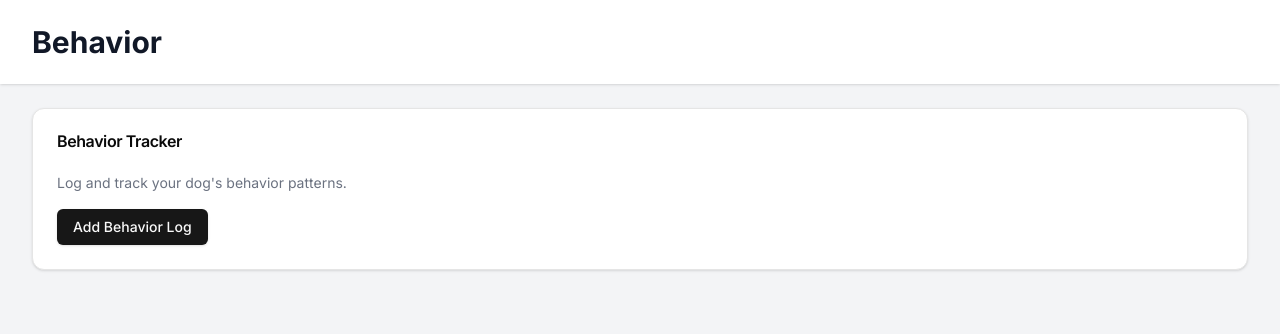
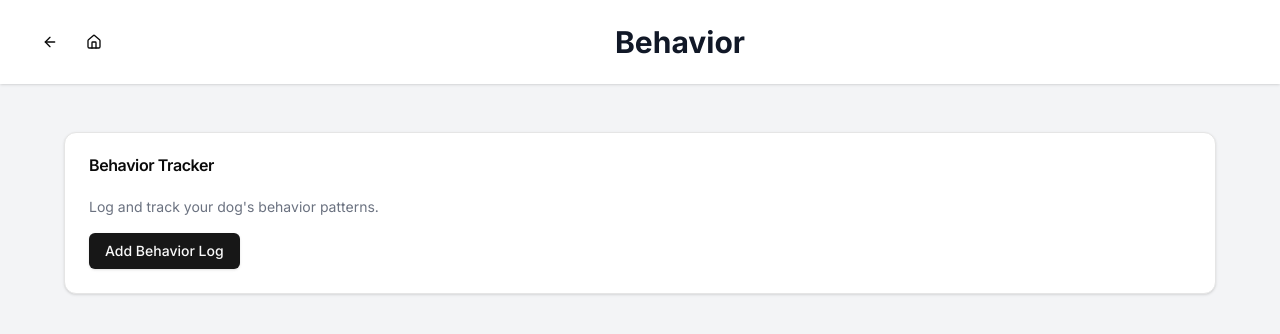
Before and after one commit to palworth/vai, a Next.js app: page /behavior in a window 1280 px wide. Shown: the top 334 px of the page. Built offline with nearby package versions, Linux system fonts and the light colour scheme; no server answers; sample sign-in values are in the browser's storage.

Commit message:
home and back button working.

```diff
--- a/app/behavior/page.tsx
+++ b/app/behavior/page.tsx
@@ -19,12 +19,6 @@ export default function Behavior() {
   }
 
   return (
-    <div className="min-h-screen bg-gray-100">
-      <header className="bg-white shadow">
-        <div className="max-w-7xl mx-auto py-6 px-4 sm:px-6 lg:px-8">
-          <h1 className="text-3xl font-bold text-gray-900">Behavior</h1>
-        </div>
-      </header>
     <main>
       <div className="max-w-7xl mx-auto py-6 sm:px-6 lg:px-8">
         <Card>
@@ -83,6 +77,5 @@ export default function Behavior() {
         </Card>
       </div>
     </main>
-    </div>
   )
 }
--- a/app/diet-exercise/page.tsx
+++ b/app/diet-exercise/page.tsx
@@ -26,12 +26,6 @@ export default function DietExercise() {
   }
 
   return (
-    <div className="min-h-screen bg-gray-100">
-      <header className="bg-white shadow">
-        <div className="max-w-7xl mx-auto py-6 px-4 sm:px-6 lg:px-8">
-          <h1 className="text-3xl font-bold text-gray-900">Diet & Exercise</h1>
-        </div>
-      </header>
     <main>
       <div className="max-w-7xl mx-auto py-6 sm:px-6 lg:px-8">
         <div className="grid grid-cols-1 md:grid-cols-2 gap-6">
@@ -94,6 +88,5 @@ export default function DietExercise() {
         </div>
       </div>
     </main>
-    </div>
   )
 }
--- a/app/dogs/[id]/page.tsx
+++ b/app/dogs/[id]/page.tsx
@@ -92,13 +92,6 @@ export default function DogPage({ params }: { params: Promise<{ id: string }> })
 
   return (
     <ToastProvider>
-      <div className="min-h-screen bg-gray-100">
-        <header className="bg-white shadow">
-          <div className="max-w-7xl mx-auto py-6 px-4 sm:px-6 lg:px-8">
-            <h1 className="text-3xl font-bold text-gray-900">{dog.name}</h1>
-          </div>
-        </header>
-        <main className="max-w-7xl mx-auto py-6 sm:px-6 lg:px-8">
       <Card>
         <CardHeader>
           <CardTitle>{isEditing ? 'Edit Dog Information' : 'Dog Information'}</CardTitle>
@@ -178,7 +171,6 @@ export default function DogPage({ params }: { params: Promise<{ id: string }> })
           <Button variant="destructive" onClick={handleDelete}>Delete Dog</Button>
         </CardFooter>
       </Card>
-        </main>
       <Toast open={toastOpen} onOpenChange={setToastOpen}>
         <div className={`${toastMessage.isError ? 'bg-red-100 border-red-400' : 'bg-green-100 border-green-400'} border-l-4 p-4`}>
           <ToastTitle className={`${toastMessage.isError ? 'text-red-800' : 'text-green-800'} font-bold`}>{toastMessage.title}</ToastTitle>
@@ -186,7 +178,6 @@ export default function DogPage({ params }: { params: Promise<{ id: string }> })
         </div>
       </Toast>
       <ToastViewport />
-      </div>
     </ToastProvider>
   )
 }
--- a/app/dogs/add/page.tsx
+++ b/app/dogs/add/page.tsx
@@ -50,13 +50,6 @@ export default function AddDogPage() {
 
   return (
     <ToastProvider>
-      <div className="min-h-screen bg-gray-100">
-        <header className="bg-white shadow">
-          <div className="max-w-7xl mx-auto py-6 px-4 sm:px-6 lg:px-8">
-            <h1 className="text-3xl font-bold text-gray-900">Add New Dog</h1>
-          </div>
-        </header>
-        <main className="max-w-7xl mx-auto py-6 sm:px-6 lg:px-8">
       <Card>
         <CardHeader>
           <CardTitle>Add New Dog</CardTitle>
@@ -118,7 +111,6 @@ export default function AddDogPage() {
           </form>
         </CardContent>
       </Card>
-        </main>
       <Toast open={toastOpen} onOpenChange={setToastOpen}>
         <div className={`${toastMessage.isError ? 'bg-red-100 border-red-400' : 'bg-green-100 border-green-400'} border-l-4 p-4`}>
           <ToastTitle className={`${toastMessage.isError ? 'text-red-800' : 'text-green-800'} font-bold`}>{toastMessage.title}</ToastTitle>
@@ -126,7 +118,6 @@ export default function AddDogPage() {
         </div>
       </Toast>
       <ToastViewport />
-      </div>
     </ToastProvider>
   )
 }
--- a/app/dogs/page.tsx
+++ b/app/dogs/page.tsx
@@ -4,7 +4,6 @@ import { useState, useEffect, useCallback } from 'react'
 import { useAuth } from '../contexts/AuthContext'
 import { collection, getDocs, query, where } from 'firebase/firestore'
 import { db } from '@/lib/firebase'
-import { Button } from "@/components/ui/button"
 import { Card, CardContent, CardDescription, CardHeader, CardTitle } from "@/components/ui/card"
 import Link from 'next/link'
 
@@ -36,16 +35,6 @@ export default function DogsPage() {
   }, [user, fetchDogs])
 
   return (
-    <div className="min-h-screen bg-gray-100">
-      <header className="bg-white shadow">
-        <div className="max-w-7xl mx-auto py-6 px-4 sm:px-6 lg:px-8 flex justify-between items-center">
-          <h1 className="text-3xl font-bold text-gray-900">My Dogs</h1>
-          <Link href="/dogs/add">
-            <Button>Add New Dog</Button>
-          </Link>
-        </div>
-      </header>
-      <main className="max-w-7xl mx-auto py-6 sm:px-6 lg:px-8">
     <div className="grid gap-6 md:grid-cols-2 lg:grid-cols-3">
       {dogs.map((dog) => (
         <Link href={`/dogs/${dog.id}`} key={dog.id}>
@@ -63,7 +52,5 @@ export default function DogsPage() {
         </Link>
       ))}
     </div>
-      </main>
-    </div>
   )
 }
--- a/app/health-wellness/page.tsx
+++ b/app/health-wellness/page.tsx
@@ -25,12 +25,6 @@ export default function HealthWellness() {
   }
 
   return (
-    <div className="min-h-screen bg-gray-100">
-      <header className="bg-white shadow">
-        <div className="max-w-7xl mx-auto py-6 px-4 sm:px-6 lg:px-8">
-          <h1 className="text-3xl font-bold text-gray-900">Health & Wellness</h1>
-        </div>
-      </header>
     <main>
       <div className="max-w-7xl mx-auto py-6 sm:px-6 lg:px-8">
         <div className="bg-white shadow sm:rounded-lg">
@@ -83,6 +77,5 @@ export default function HealthWellness() {
         </div>
       </div>
     </main>
-    </div>
   )
 }
--- a/app/layout.tsx
+++ b/app/layout.tsx
@@ -2,6 +2,7 @@ import './globals.css'
 import { Inter } from 'next/font/google'
 import { AuthProvider } from './contexts/AuthContext'
 import { AuthWrapper } from './components/AuthWrapper'
+import { PageLayout } from '@/components/PageLayout'
 
 const inter = Inter({ subsets: ['latin'] })
 
@@ -19,7 +20,11 @@ export default function RootLayout({
     <html lang="en">
       <body className={inter.className}>
         <AuthProvider>
-          <AuthWrapper>{children}</AuthWrapper>
+          <AuthWrapper>
+            <PageLayout>
+              {children}
+            </PageLayout>
+          </AuthWrapper>
         </AuthProvider>
       </body>
     </html>
--- a/app/page.tsx
+++ b/app/page.tsx
@@ -1,26 +1,8 @@
 import Link from 'next/link'
-import { Settings } from 'lucide-react'
 
-/**
- * Home Component
- *
- * This is the main page of the VetAI application. It's protected by the AuthWrapper,
- * so only authenticated users can access it.
- */
 export default function Home() {
   return (
-    <div className="min-h-screen bg-gray-100">
-      <header className="bg-white shadow">
-        <div className="max-w-7xl mx-auto py-6 px-4 sm:px-6 lg:px-8 flex justify-between items-center">
-          <h1 className="text-3xl font-bold text-gray-900">VetAI</h1>
-          <Link href="/settings">
-            <Settings className="h-6 w-6 text-gray-500 hover:text-gray-700" />
-          </Link>
-        </div>
-      </header>
-      <main>
-        <div className="max-w-7xl mx-auto py-6 sm:px-6 lg:px-8">
-          <div className="grid grid-cols-2 gap-6">
+    <div className="grid grid-cols-1 sm:grid-cols-2 gap-6">
       {[
         { title: 'Talk to VetAI', href: '/vetai-chat', description: 'Ask general health questions or discuss your dog\'s specific needs' },
         { title: 'Health & Wellness', href: '/health-wellness', description: 'Monitor health events and mental wellness' },
@@ -39,8 +21,5 @@ export default function Home() {
         </Link>
       ))}
     </div>
-        </div>
-      </main>
-    </div>
   )
 }
--- a/app/vetai-chat/page.tsx
+++ b/app/vetai-chat/page.tsx
@@ -1,11 +1,5 @@
 export default function VetAIChat() {
   return (
-    <div className="min-h-screen bg-gray-100">
-      <header className="bg-white shadow">
-        <div className="max-w-7xl mx-auto py-6 px-4 sm:px-6 lg:px-8">
-          <h1 className="text-3xl font-bold text-gray-900">Talk to VetAI</h1>
-        </div>
-      </header>
     <main>
       <div className="max-w-7xl mx-auto py-6 sm:px-6 lg:px-8">
         <div className="bg-white shadow sm:rounded-lg">
@@ -22,6 +16,5 @@ export default function VetAIChat() {
         </div>
       </div>
     </main>
-    </div>
   )
 }
--- /dev/null
+++ b/components/NavigationButtons.tsx
@@ -0,0 +1,35 @@
+'use client'
+
+import { useRouter, usePathname } from 'next/navigation'
+import { Button } from "@/components/ui/button"
+import { Home, ArrowLeft } from 'lucide-react'
+
+export function NavigationButtons() {
+  const router = useRouter()
+  const pathname = usePathname()
+
+  return (
+    <div className="flex gap-2">
+      {pathname !== '/' && (
+        <Button
+          variant="ghost"
+          size="icon"
+          onClick={() => router.back()}
+          aria-label="Go back"
+        >
+          <ArrowLeft className="h-4 w-4" />
+        </Button>
+      )}
+      {pathname !== '/' && (
+        <Button
+          variant="ghost"
+          size="icon"
+          onClick={() => router.push('/')}
+          aria-label="Go to home page"
+        >
+          <Home className="h-4 w-4" />
+        </Button>
+      )}
+    </div>
+  )
+}
--- /dev/null
+++ b/components/PageHeader.tsx
@@ -0,0 +1,18 @@
+import { NavigationButtons } from './NavigationButtons'
+
+interface PageHeaderProps {
+  title: string;
+  rightContent?: React.ReactNode;
+}
+
+export function PageHeader({ title, rightContent }: PageHeaderProps) {
+  return (
+    <header className="bg-white shadow">
+      <div className="max-w-7xl mx-auto py-6 px-4 sm:px-6 lg:px-8 flex items-center">
+        <NavigationButtons />
+        <h1 className="text-3xl font-bold text-gray-900 flex-grow text-center">{title}</h1>
+        {rightContent && <div className="flex-shrink-0">{rightContent}</div>}
+      </div>
+    </header>
+  );
+}
--- /dev/null
+++ b/components/PageLayout.tsx
@@ -0,0 +1,75 @@
+'use client'
+
+import { usePathname } from 'next/navigation'
+import { PageHeader } from './PageHeader'
+import Link from 'next/link'
+import { Button } from "@/components/ui/button"
+import { Settings } from 'lucide-react'
+
+interface PageLayoutProps {
+  children: React.ReactNode
+}
+
+export function PageLayout({ children }: PageLayoutProps) {
+  const pathname = usePathname()
+  const isLoginPage = pathname === '/login'
+
+  const getPageTitle = () => {
+    switch (pathname) {
+      case '/':
+        return 'VetAI'
+      case '/vetai-chat':
+        return 'Talk to VetAI'
+      case '/health-wellness':
+        return 'Health & Wellness'
+      case '/diet-exercise':
+        return 'Diet & Exercise'
+      case '/behavior':
+        return 'Behavior'
+      case '/dogs':
+        return 'My Dogs'
+      case '/dogs/add':
+        return 'Add New Dog'
+      case '/settings':
+        return 'Settings'
+      default:
+        if (pathname.startsWith('/dogs/')) {
+          return 'Dog Details'
+        }
+        return 'VetAI'
+    }
+  }
+
+  const getRightContent = () => {
+    switch (pathname) {
+      case '/':
+        return (
+          <Link href="/settings">
+            <Settings className="h-6 w-6 text-gray-500 hover:text-gray-700" />
+          </Link>
+        )
+      case '/dogs':
+        return (
+          <Link href="/dogs/add">
+            <Button>Add New Dog</Button>
+          </Link>
+        )
+      default:
+        return null
+    }
+  }
+
+  return (
+    <div className="min-h-screen bg-gray-100">
+      {!isLoginPage && (
+        <PageHeader
+          title={getPageTitle()}
+          rightContent={getRightContent()}
+        />
+      )}
+      <main className="max-w-7xl mx-auto py-6 sm:px-6 lg:px-8">
+        {children}
+      </main>
+    </div>
+  )
+}
```
Lines whose indentation alone changed are shown as unchanged.
